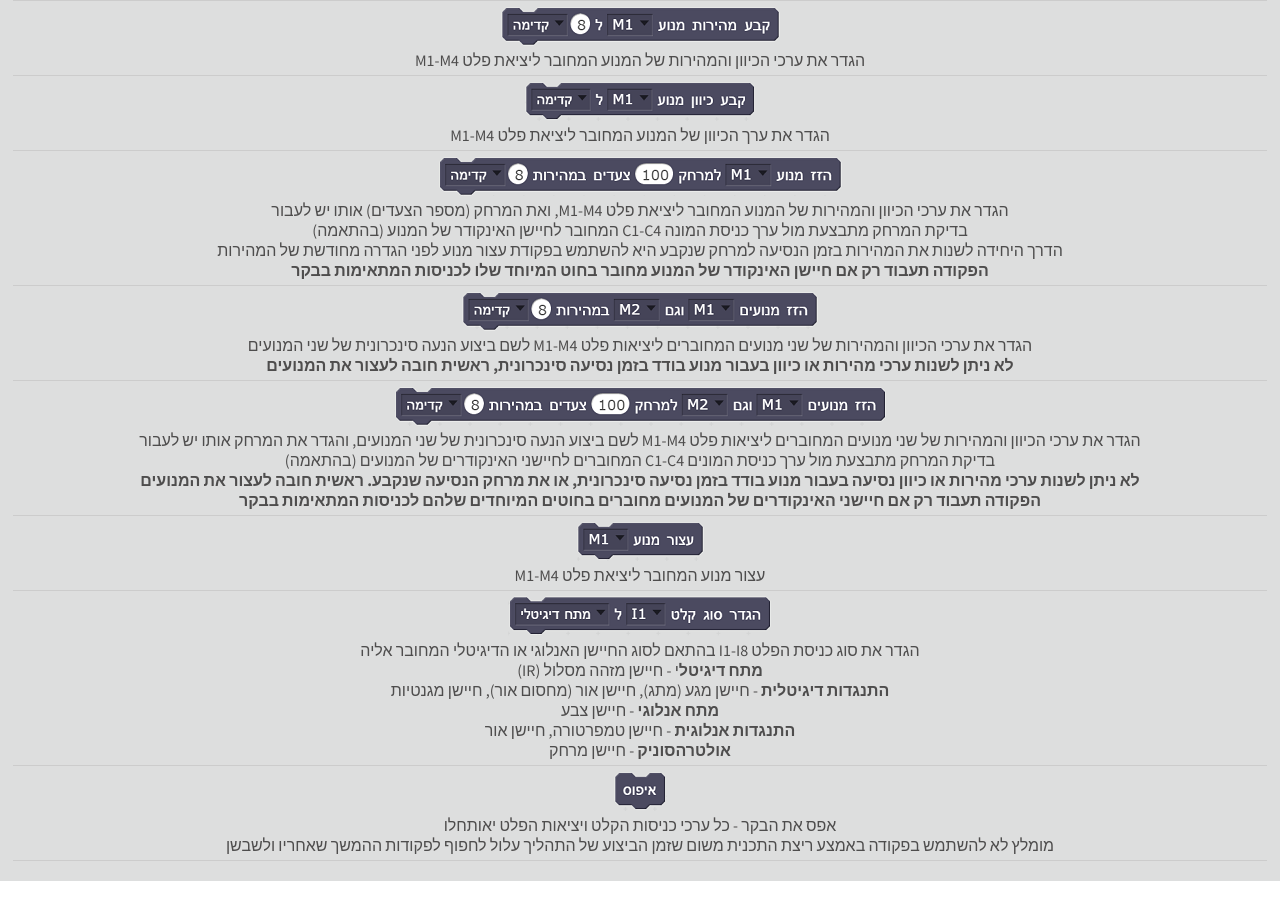
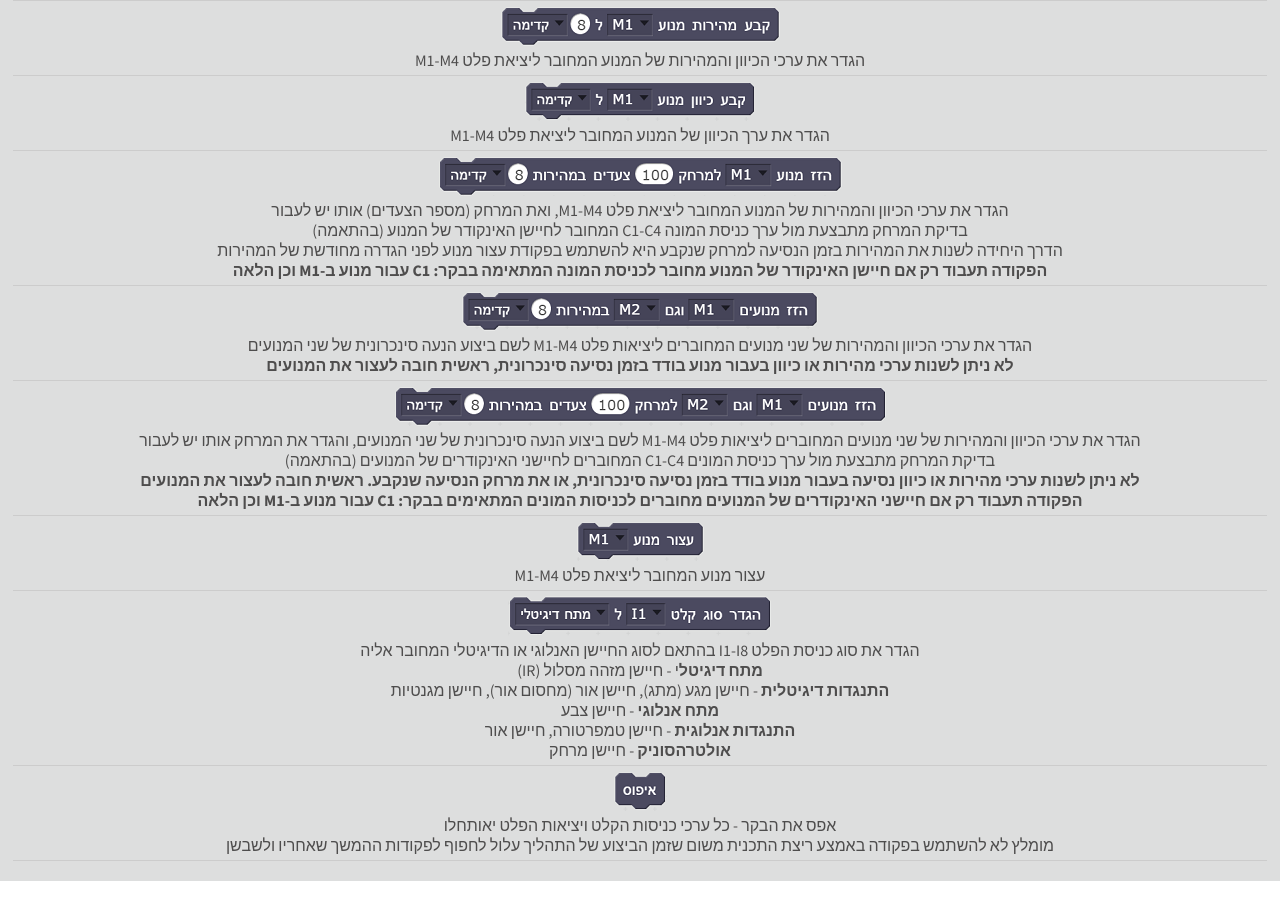
Before and after one commit to adihadas/ftscratch, a Jekyll site: the page index.html, which Jekyll copies as it is, in a window 1280 px wide and 900 px high, scrolled down 1990 px. Built offline with Jekyll 4.4.1, drawn with Linux system fonts in a browser that asks for light colours.

Commit message:
Commands documentation

```diff
--- a/index.html
+++ b/index.html
@@ -67,7 +67,7 @@
 		<div class="column3">
 			 <a href="https://youtu.be/de_M67jBT4w" target="_blank" class="image image-centered img"><img src="images/txt.png"  alt="" /></a>
 				<div class="title">
-				<h2>2) חברו את בקר ה-TXT למחשב<br>(USB/<a href="src/TXT to PC via Bluetooth.pdf" target="_blank">BT</a>/<a href="src/WLAN_Client_Mode_en.pdf" target="_blank">WiFi</a>)</h2>
+				<h2>2) חברו את בקר ה-TXT למחשב</h2><span class="byline"><b><b>( USB / <a href="src/TXT to PC via Bluetooth.pdf" target="_blank">BT</a> / <a href="src/WLAN_Client_Mode_en.pdf" target="_blank">WiFi</a> )</b></b></span>
 				</div>
 			</div>
 		</div>
@@ -146,7 +146,7 @@
 <div class="text">הגדר את ערכי הכיוון והמהירות של המנוע המחובר ליציאת פלט M1-M4, ואת המרחק (מספר הצעדים) אותו יש לעבור<br>
 בדיקת המרחק מתבצעת מול ערך כניסת המונה C1-C4 המחובר לחיישן האינקודר של המנוע (בהתאמה)<br>
 הדרך היחידה לשנות את המהירות בזמן הנסיעה למרחק שנקבע היא להשתמש בפקודת עצור מנוע לפני הגדרה מחודשת של המהירות<br>
-<b>הפקודה תעבוד רק אם חיישן האינקודר של המנוע מחובר בחוט המיוחד שלו לכניסות המתאימות בבקר</b></div>
+<b>הפקודה תעבוד רק אם חיישן האינקודר של המנוע מחובר לכניסת המונה המתאימה בבקר: C1 עבור מנוע ב-M1 וכן הלאה</b></div>
 </div>
 <div class="blockDesc">
 <div class="image"><img src="images/doSetMotorSpeedDirSync.png"></div>
@@ -158,7 +158,7 @@
 <div class="text">הגדר את ערכי הכיוון והמהירות של שני מנועים המחוברים ליציאות פלט M1-M4 לשם ביצוע הנעה סינכרונית של שני המנועים, והגדר את המרחק אותו יש לעבור<br>
 בדיקת המרחק מתבצעת מול ערך כניסת המונים C1-C4 המחוברים לחיישני האינקודרים של המנועים (בהתאמה)<br>
 <b>לא ניתן לשנות ערכי מהירות או כיוון נסיעה בעבור מנוע בודד בזמן נסיעה סינכרונית, או את מרחק הנסיעה שנקבע. ראשית חובה לעצור את המנועים</b><br>
-<b>הפקודה תעבוד רק אם חיישני האינקודרים של המנועים מחוברים בחוטים המיוחדים שלהם לכניסות המתאימות בבקר</b></div>
+<b>הפקודה תעבוד רק אם חיישני האינקודרים של המנועים מחוברים לכניסות המונים המתאימים בבקר:  C1 עבור מנוע ב-M1 וכן הלאה</b></div>
 </div>
 <div class="blockDesc">
 <div class="image"><img src="images/doStopMotor.png"></div>
```
